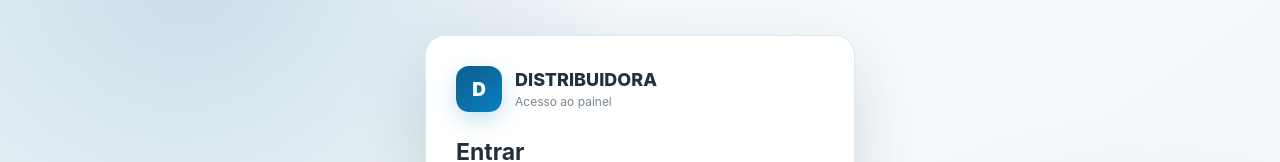
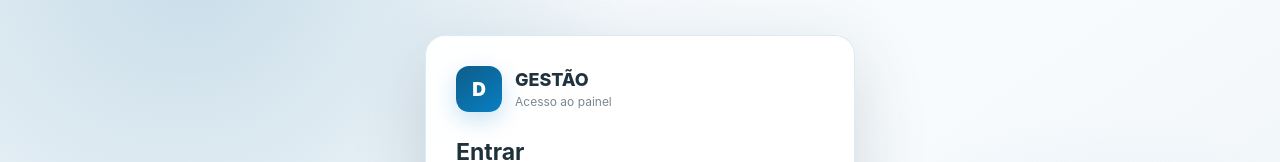
Before and after one commit to tvclena/distribuidora-de-gas, a website: page index.html in a window 1280 px wide. Shown: the part 149-311 px from the top of the page. Drawn offline with Linux system fonts and the light colour scheme; no server answers.

Commit message:
Update index.html

```diff
--- a/index.html
+++ b/index.html
@@ -700,7 +700,7 @@
     <div class="auth-brand">
       <div class="auth-brand-mark">D</div>
       <div>
-        <div class="auth-brand-title">DISTRIBUIDORA</div>
+        <div class="auth-brand-title">GESTÃO</div>
         <div class="auth-brand-subtitle">Acesso ao painel</div>
       </div>
     </div>
```
